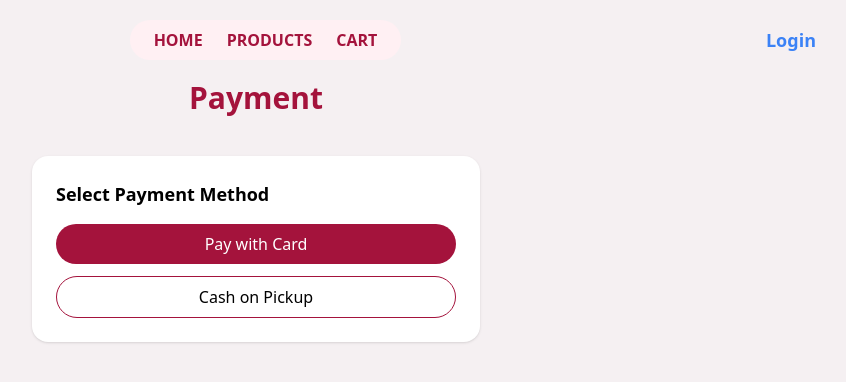
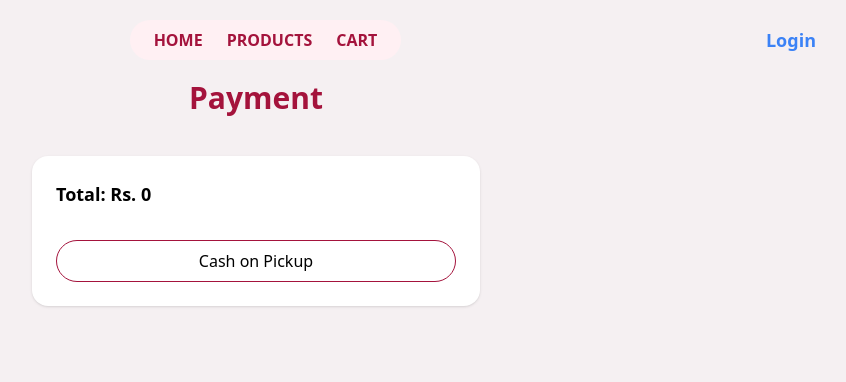
Before and after one commit to HasiniBandara/Smart-Store-Frontend, a React (Vite) app: page /payment in a window 1280 px wide. Shown: the top 382 px of the page, without its empty margins (384-1230 px from the left). Built offline with nearby package versions, Linux system fonts and the light colour scheme; a web font is replaced by a local one.

Commit message:
paypal integration

```diff
--- a/package.json
+++ b/package.json
@@ -10,6 +10,7 @@
     "preview": "vite preview"
   },
   "dependencies": {
+    "@paypal/react-paypal-js": "^9.1.0",
     "react": "^19.2.4",
     "react-dom": "^19.2.4",
     "react-router-dom": "^7.13.1"
--- a/src/App.tsx
+++ b/src/App.tsx
@@ -54,7 +54,7 @@ function App() {
           />
         }
       />
-      <Route path="/payment" element={<Payment />} />
+      <Route path="/payment" element={<Payment cart={cart} />} />
       <Route path="/orders" element={<Orders />} />
       <Route path="/login" element={<Login />} />
 
--- a/src/main.tsx
+++ b/src/main.tsx
@@ -1,10 +1,15 @@
 import ReactDOM from 'react-dom/client';
 import { BrowserRouter } from 'react-router-dom';
+import { PayPalScriptProvider } from "@paypal/react-paypal-js";
 import App from './App.tsx'
 import './index.css';
 
 ReactDOM.createRoot(document.getElementById('root')!).render(
-  <BrowserRouter>
-    <App />
-  </BrowserRouter>
+  <PayPalScriptProvider options={{
+    clientId: "AWTygkQ_lvn1JWKQEyrXMi_6zX7YCJwjsQazIyoeftI4nyblBK8xYKK1AdPe9E5cOGwoLiWwuul3Tdt8"
+  }}>
+    <BrowserRouter>
+      <App />
+    </BrowserRouter>
+  </PayPalScriptProvider>
 );
--- a/src/pages/Cart.tsx
+++ b/src/pages/Cart.tsx
@@ -80,7 +80,6 @@ const Cart = ({ cart, clearCart, setCart }: CartProps) => {
 
       navigate("/payment");
 
-      clearCart();
     } catch (error) {
       console.error("Error confirming order:", error);
       alert("Failed to confirm order");
--- a/src/pages/Payment.tsx
+++ b/src/pages/Payment.tsx
@@ -1,6 +1,20 @@
 import Navbar from "../components/Navbar";
+import { PayPalButtons } from "@paypal/react-paypal-js";
+import { useMemo } from "react";
+import { useNavigate } from "react-router-dom";
 
-const Payment = () => {
+const Payment = ({ cart, setCart }: any) => {
+    const navigate = useNavigate();
+
+    // ✅ calculate total amount
+    const totalAmount = useMemo(() => {
+        return cart.reduce(
+            (sum: number, item: any) =>
+                sum + Number(item.price) * item.quantity,
+            0
+        );
+    }, [cart]);
+
     return (
         <div className="min-h-screen bg-[#f5f0f2] px-10">
             <Navbar />
@@ -10,13 +24,40 @@ const Payment = () => {
             </h1>
 
             <div className="max-w-md mx-auto bg-white p-6 rounded-2xl shadow">
-                <h2 className="text-lg font-semibold mb-4">Select Payment Method</h2>
+                <h2 className="text-lg font-semibold mb-4">
+                    Total: Rs. {totalAmount}
+                </h2>
 
-                <button className="w-full bg-primary text-white py-2 rounded-full mb-3">
-                    Pay with Card
-                </button>
+                {/* ✅ PAYPAL BUTTON */}
+                <PayPalButtons
+                    style={{ layout: "vertical" }}
 
-                <button className="w-full border border-primary py-2 rounded-full">
+                    createOrder={(data, actions) => {
+                        return actions.order.create({
+                            intent: "CAPTURE", // ✅ REQUIRED
+
+                            purchase_units: [
+                                {
+                                    amount: {
+                                        currency_code: "USD", // ✅ REQUIRED
+                                        value: totalAmount.toString(), // ✅ MUST be string
+                                    },
+                                },
+                            ],
+                        });
+                    }}
+
+                    onApprove={(data, actions) => {
+                        return actions.order!.capture().then((details) => {
+                            alert("Payment successful 🎉");
+                            setCart([]); // ✅ Clear cart only after payment
+                            navigate("/success"); // ✅ Navigate to success page
+                        });
+                    }}
+                />
+
+                {/* OPTIONAL: Cash option */}
+                <button className="w-full border border-primary py-2 rounded-full mt-4">
                     Cash on Pickup
                 </button>
             </div>
@@ -25,10 +66,3 @@ const Payment = () => {
 };
 
 export default Payment;
-
-
-{/* <h2 className="font-bold mb-4">To Pickup</h2>
-
-          <p className="text-sm mb-2">📍 12A, High Level Road, Nugegoda</p>
-          <p className="text-sm mb-2">📅 20/01/2026</p>
-          <p className="text-sm mb-4">⏰ 10:00 AM</p> */}
```
Also changed, not shown: 2 other files (tests, documents, lock files or other folders).
